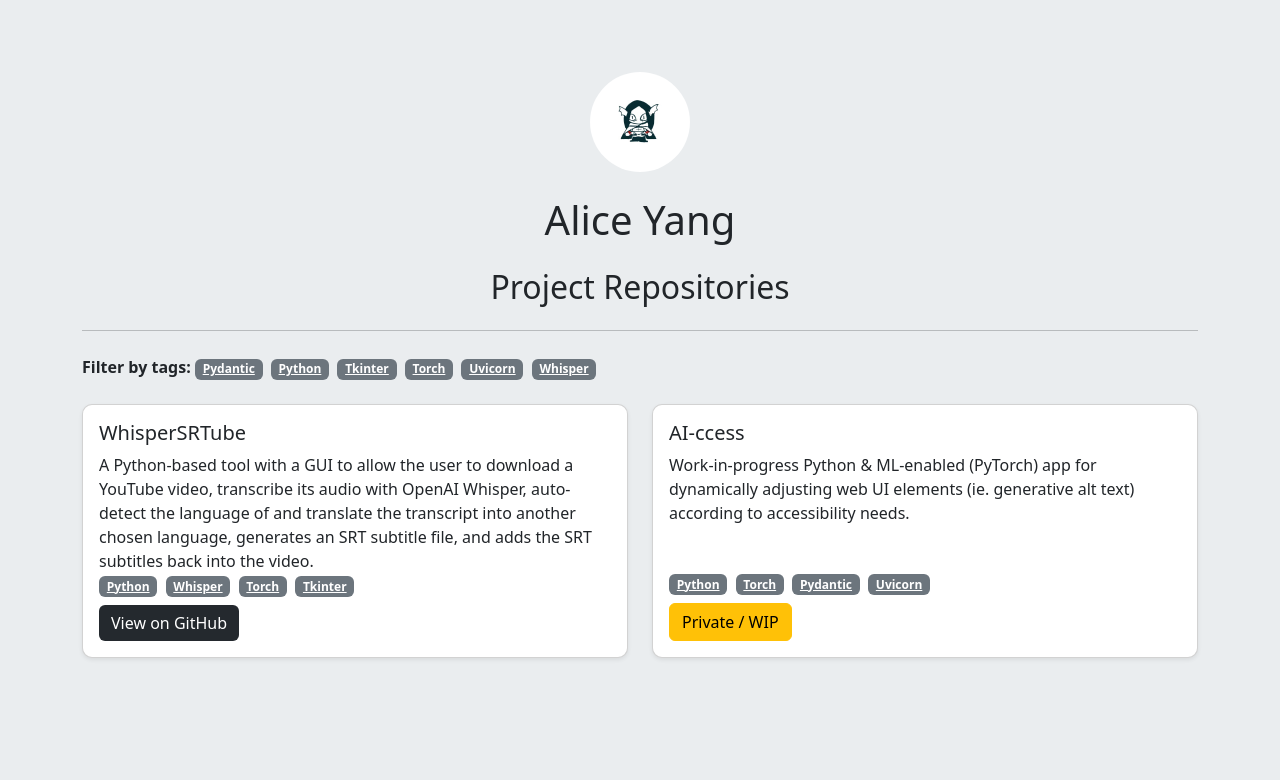
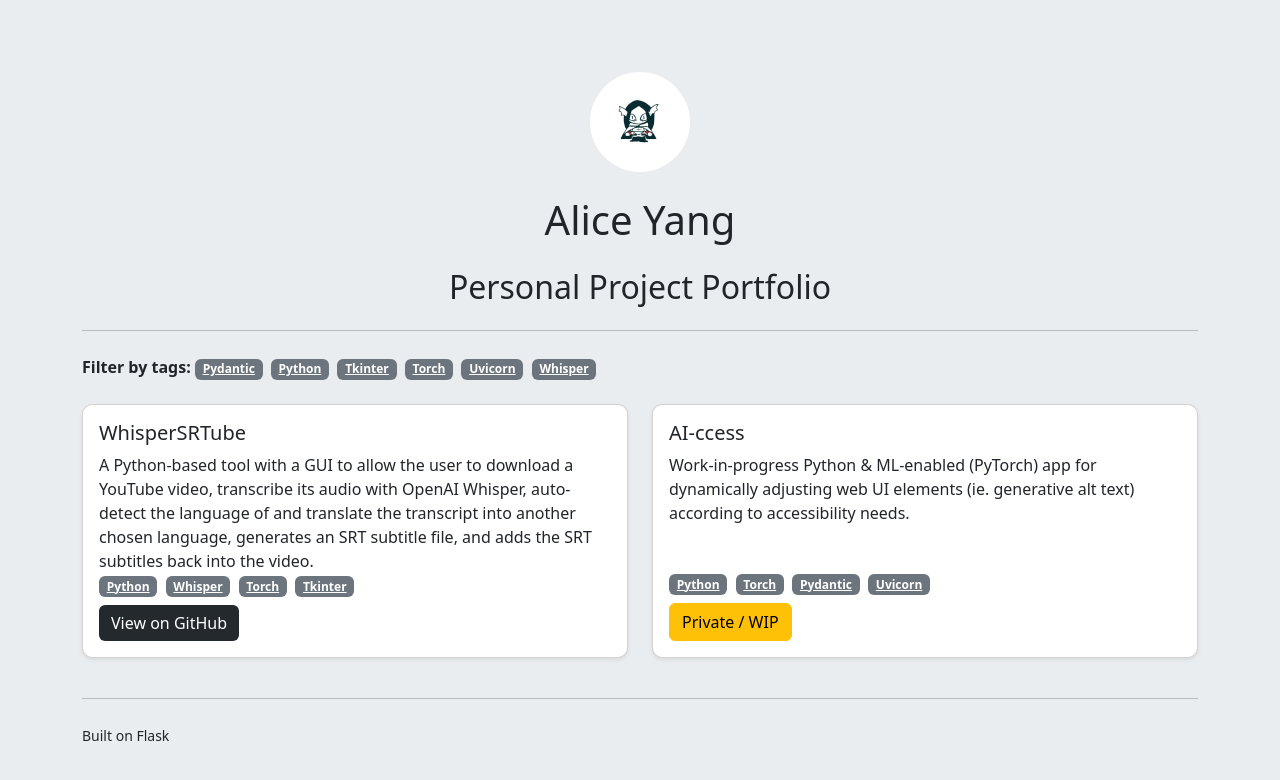
Before and after one commit to AliceYangAC/AliceYangFolio, a Flask app: page / in a window 1280 px wide. Shown: the top 780 px of the page. Run offline with Flask 3, Linux system fonts and the light colour scheme.

Commit message:
added a few design tweaks

```diff
--- a/templates/layout.html
+++ b/templates/layout.html
@@ -2,9 +2,9 @@
 <html lang="en">
 <head>
   <meta charset="UTF-8">
-  <link rel="icon" type="image/jpg" href="{{ url_for('static', filename='icon.jpg') }}">
+  <link rel="icon" style="border-radius: 50%;" type="image/jpg" href="{{ url_for('static', filename='icon.jpg') }}">
   <br>
-  <title>GitHub Launcher</title>
+  <title>Yangfolio</title>
   <link href="https://cdn.jsdelivr.net/npm/bootstrap@5.3.0/dist/css/bootstrap.min.css" rel="stylesheet">
   <link href="/static/style.css" rel="stylesheet">
 </head>
@@ -12,9 +12,11 @@
   <div class="container py-5">
     <img src="{{ url_for('static', filename='icon.jpg') }}" alt="Icon" class="d-block mx-auto mb-4" style="border-radius: 50%; width: 100px; margin: auto; height: 100px;">
     <h1 class="mb-4 text-center">Alice Yang</h1>
-    <h2 class="mb-4 text-center">Project Repositories</h2>
+    <h2 class="mb-4 text-center">Personal Project Portfolio</h2>
     <hr class="mb-4 text-center">
     {% block content %}{% endblock %}
+    <hr class="mb-4 text-center">
+    <small>Built on Flask</small>
   </div>
 </body>
 </html>
```
Also changed, not shown: requirements.txt (line endings or trailing spaces).
